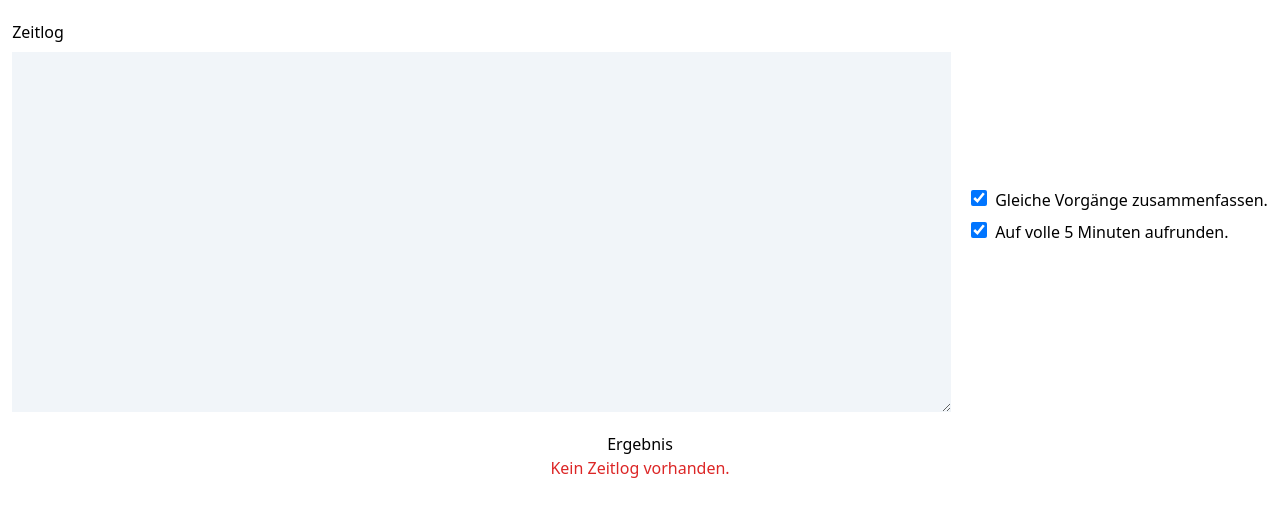
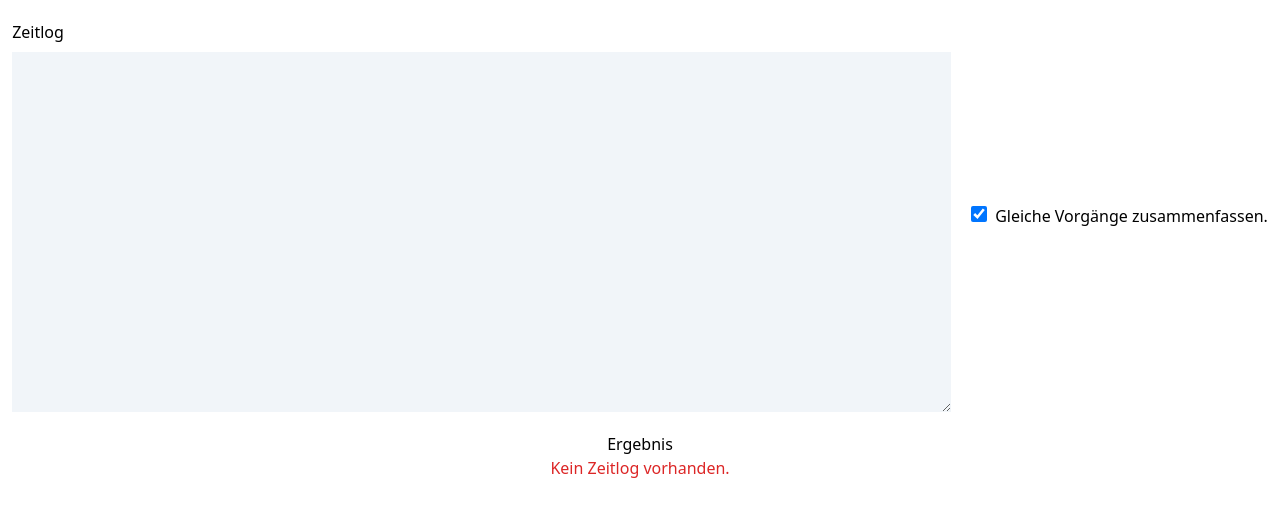
Before and after one commit to Farbfetzen/Arbeitszeitrechner, an Angular app: page / in a window 1280 px wide. Shown: the top 516 px of the page. Built offline with nearby package versions, Linux system fonts and the light colour scheme.

Commit message:
Remove rounding checkbox
because I don't really need that feature.

```diff
--- a/src/app/app.component.html
+++ b/src/app/app.component.html
@@ -21,16 +21,6 @@
                     (change)="updateResult()"
                 />
                 <label for="summarizeSameIssue">Gleiche Vorgänge zusammenfassen.</label>
-            </div>
-            <div>
-                <input
-                    id="roundUp"
-                    class="mr-2 h-4 w-4"
-                    type="checkbox"
-                    [(ngModel)]="roundUpTo5"
-                    (change)="updateResult()"
-                />
-                <label for="roundUp">Auf volle 5 Minuten aufrunden.</label>
             </div>
         </div>
     </div>
--- a/src/app/app.component.ts
+++ b/src/app/app.component.ts
@@ -13,7 +13,6 @@ import { TimeLog } from "src/app/time-log";
 export class AppComponent {
     rawTimeLog = "";
     summarizeForSameJiraIssue = true;
-    roundUpTo5 = true;
     result: ResultElement[] | null = null;
     errorMessage = "";
     private timeRegex = /(?<hours>[0-1]\d|2[0-3]):(?<minutes>[0-5]\d):(?<seconds>[0-5]\d)/;
@@ -69,7 +68,6 @@ export class AppComponent {
 
         const durations = [];
         for (const difference of differences) {
-            // TODO: Round up seconds to nearest five minutes if checkbox is ticked.
             const hours = Math.floor(difference / 3600);
             const minutes = Math.ceil((difference % 3600) / 60);
             const h = hours > 0 ? hours + "h" : "";
```
